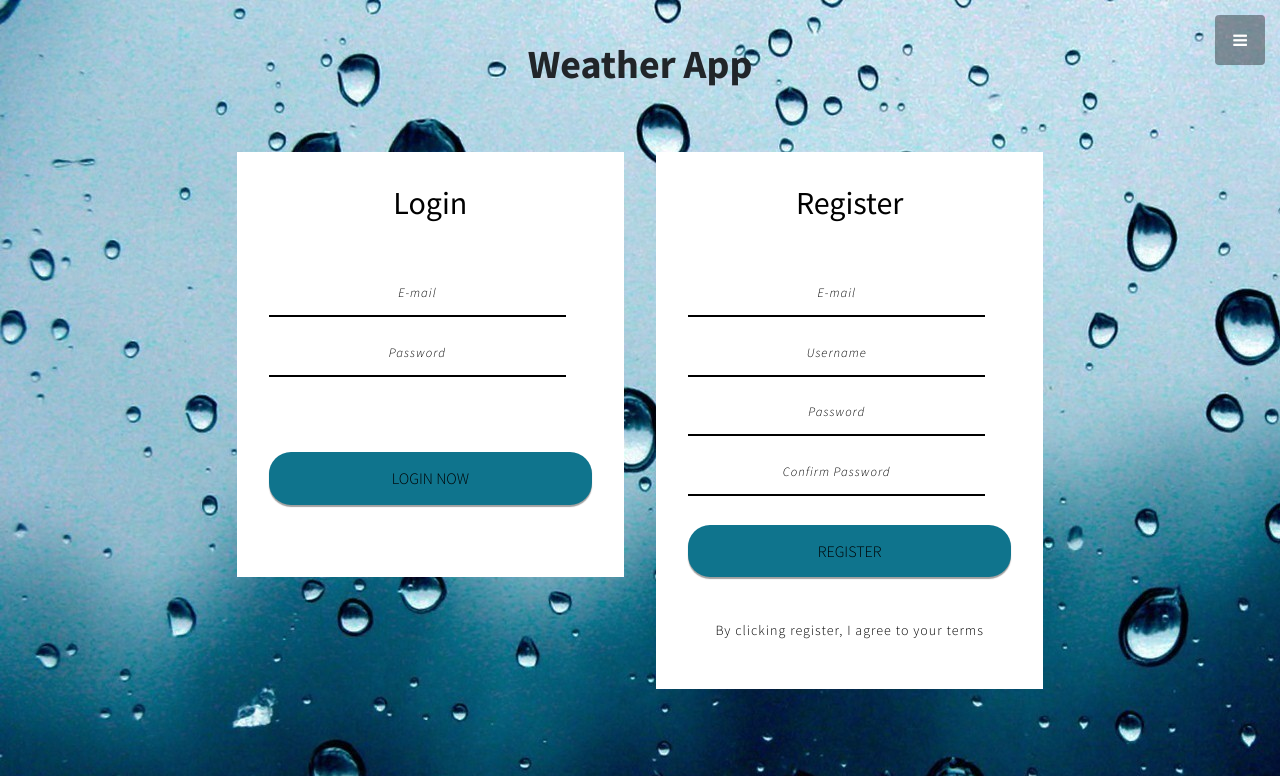
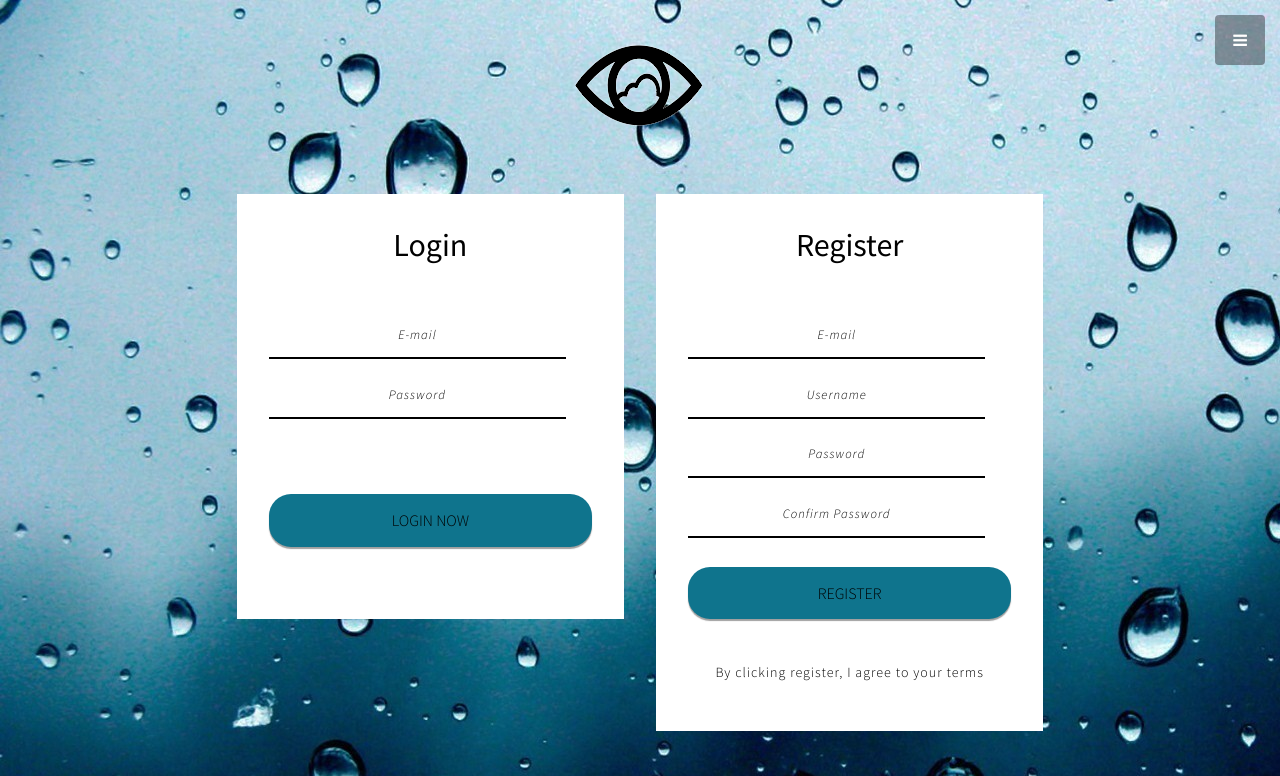
Before and after one commit to harrisondnash/sky_eye, a website: page client/public/index.html in a window 1280 px wide. Shown: the top 776 px of the page. Drawn offline with nearby package versions, Linux system fonts and the light colour scheme; some packages are replaced by stand-ins of ours.

Commit message:
de-cluttering

```diff
--- a/client/public/index.html
+++ b/client/public/index.html
@@ -9,7 +9,6 @@
   <meta name="author" content="">
 
 <!-- (jenna's) linked auth requirements from head -->
-<!--Custom Theme files-->
 <meta name="viewport" content="width=device-width, initial-scale=1">
 <meta http-equiv="Content-Type" content="text/html; charset=utf-8" />
 
@@ -20,14 +19,10 @@
 <link href="https://fonts.googleapis.com/css?family=Lato:100,100i,300,300i,400,400i,700,700i,900,900i" rel="stylesheet">
 <!-- end linked auth req's -->
 
-<!--Linked Files for H's Login -->
-<!--   <link href="css/login_style.css" rel="stylesheet">
-  <link href="js/login_script.js" rel="script"> -->
+  <!-- Title -->
+  <title>Sky Eye</title>
 
-  <!-- Title -->
-  <title>Weather App</title>
-
-  <!-- //Weather Widget -->
+  <!-- Weather Mini-App -->
   <link href='https://fonts.googleapis.com/css?family=Montserrat' rel='stylesheet' type='text/css'>
   <meta name="viewport" content="width=device-width, initial-scale=1">
   <link rel="stylesheet" href="css/weather_widget_style.css">
@@ -54,7 +49,7 @@
   <nav id="sidebar-wrapper">
     <ul class="sidebar-nav">
       <li class="sidebar-brand">
-        <a class="js-scroll-trigger" href="#login">Weather App</a>
+        <a class="js-scroll-trigger" href="#login">Sky Eye</a>
       </li>
       <li class="sidebar-nav-item">
         <a class="js-scroll-trigger" href="#page-top">Login</a>
@@ -74,9 +69,9 @@
     </ul>
   </nav>
 
-  <!-- Landing Page, auth login/signup forms appear then redirect..(page 1) -->
+  <!-- Landing (page 1) -->
 <body>
-  <h1>Weather App</h1>
+  <h1><img src="img/sky_eye.png" alt="logo" /></h1>
   <!-- main -->
   <div class="main" id="login">
     <!--login-profile-->
@@ -117,8 +112,7 @@
     <!--//signin-form-->
   </div>
 
-  <!-- Weather Widget Page (2) -->
-
+  <!-- Weather Component (page 1) -->
     <div class="container" id="box-holder" style="background: rgb(0, 0, 0); color: rgb(0, 0, 0);">
       <div class="content-box">
         <h1>Local<img id="icon" alt="weather-icon"></img></h1>
@@ -154,7 +148,7 @@
     <script src="js/index.js"></script>
   </body>
 
-  <!-- Search Bar Page (3) -->
+  <!-- Search (page 2) -->
   <section class="callout" id="callout1">
     <div class="container text-center">
       <h1>Stay up to date on weather conditions, both locally and abroad.</h1>
@@ -202,7 +196,7 @@
       </div>
   </section>
 
-  <!-- Map Page (4). Jenna's google map search. -->
+  <!-- Google Map Search (page 3). -->
   <div id="map1">
     <input id="pac-input" class="controls" type="text" placeholder="Search Box" style="width:200px;height:35px;margin-top: 8px">
   <section id="map" class="map">
@@ -252,28 +246,7 @@
   <!-- Custom scripts for this template -->
   <script src="js/stylish-portfolio.min.js"></script>
 
-
-  <!-- <script src="https://maps.googleapis.com/maps/api/js?key=AIzaSyBl2tJ4tlmD3a66sB_arSIFDaLIpXtxnUE&v=3.exp&sensor=false&callback=initialize"></script> -->
-
-
-
     <script>
-
-    // function myMap() {
-    //   var mapOptions = {
-    //     center: new google.maps.LatLng(51.5, -0.12),
-    //     zoom: 10,
-    //     mapTypeId: google.maps.MapTypeId.HYBRID
-    //   }
-    //   var map = new google.maps.Map(document.getElementById("map"), mapOptions);
-    // }
-
-      // This example adds a search box to a map, using the Google Place Autocomplete
-      // feature. People can enter geographical searches. The search box will return a
-      // pick list containing a mix of places and predicted search terms.
-      // This example requires the Places library. Include the libraries=places
-      // parameter when you first load the API. For example:
-      // <script src="https://maps.googleapis.com/maps/api/js?key=YOUR_API_KEY&libraries=places">
       console.log("hello");
       function initAutocomplete() {
         var map = new google.maps.Map(document.getElementById('map'), {
@@ -333,11 +306,10 @@
           map.fitBounds(bounds);
         });
       }
-      // initAutocomplete();
+
     </script>
     <script src="https://maps.googleapis.com/maps/api/js?key=AIzaSyBl2tJ4tlmD3a66sB_arSIFDaLIpXtxnUE&libraries=places&callback=initAutocomplete"
          async defer></script>
-     <!-- <script src="https://maps.googleapis.com/maps/api/js?callback=myMap"></script> -->
 
 </body>
 
```
Also changed, not shown: client/public/img/head.png (deleted), client/public/img/hero_banner.jpg (deleted), client/public/img/sky_eye.png (added).
